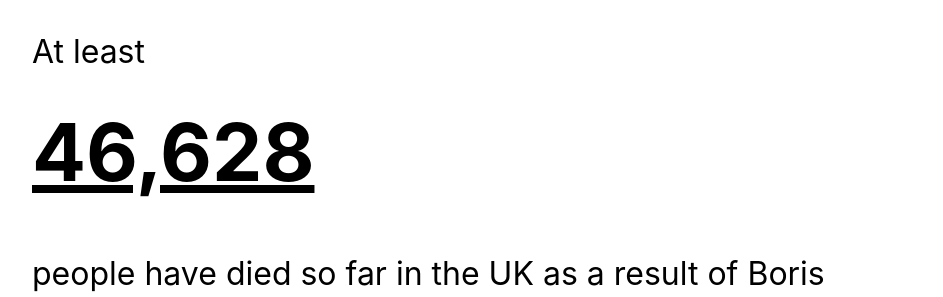
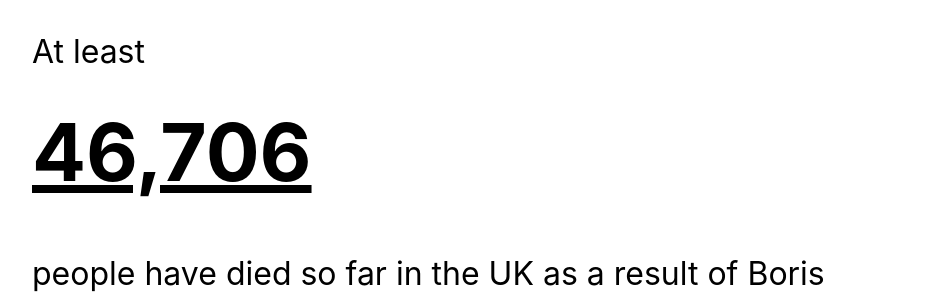
Before and after one commit to jacquescorbytuech/Boris-Johnson, a Jekyll site: the page built from index.html, in a window 1280 px wide. Shown: the top 297 px of the page, without its empty margins (168-1111 px from the left). Built offline with Jekyll 4.4.1, drawn with Linux system fonts in a browser that asks for light colours.

Commit message:
Update index.html

```diff
--- a/index.html
+++ b/index.html
@@ -3,7 +3,7 @@
 ---
 
 <p>At least</p>
-<h1>46,628</h1>
+<h1>46,706</h1>
 <p>people have died so far in the UK as a result of Boris Johnson and his government's incompetent handling of the Covid-19 crisis.</p>
 <p>According to the Financial Times and data from the Office of National Statistics, this number is likely to be <a href="https://www.ft.com/content/3c53ab12-d859-4ceb-b262-f6a0221ca129">significantly higher</a>.</p>
 <p>Still happy to have this idiot leading the country?</p>
```
